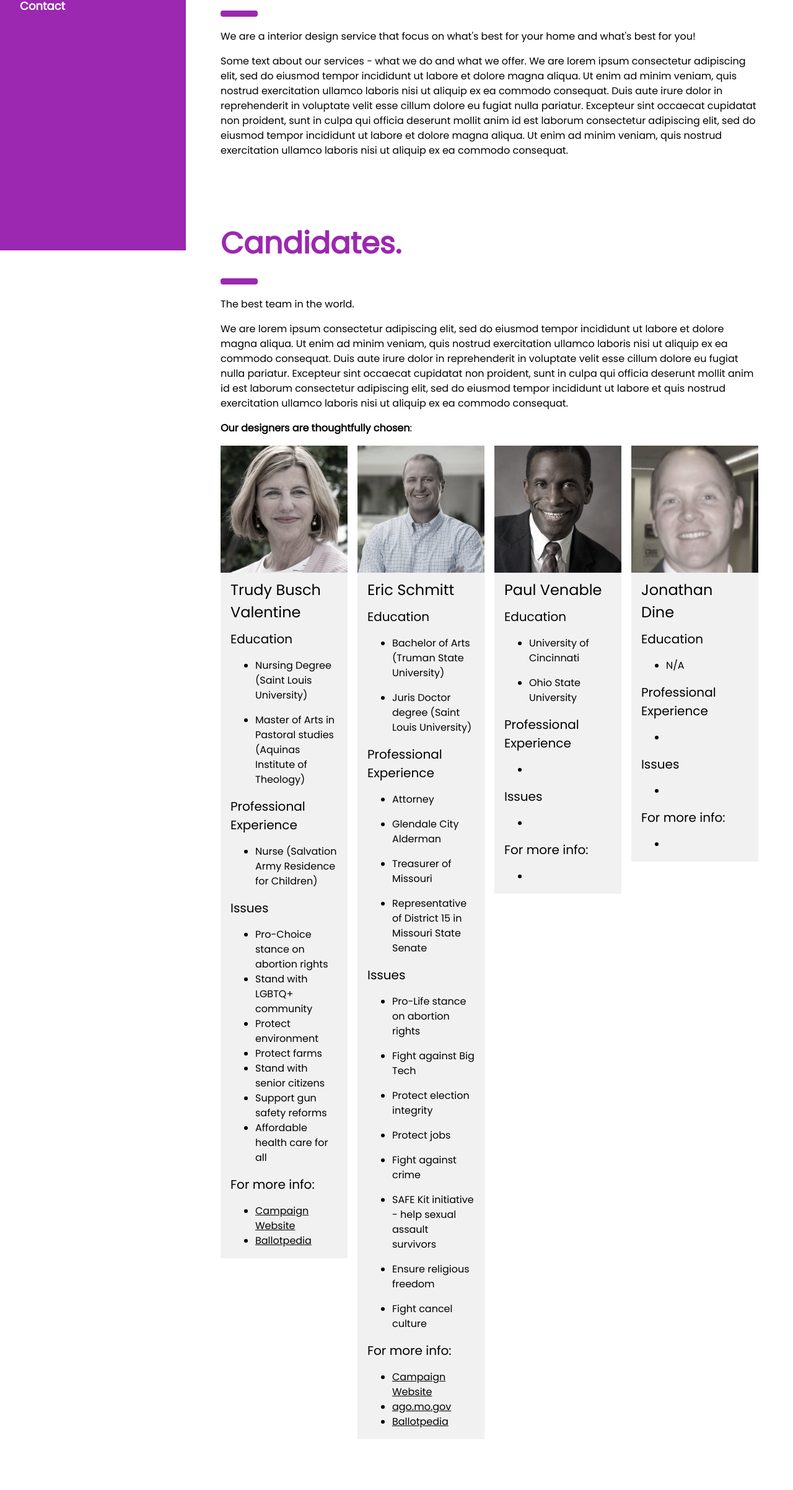
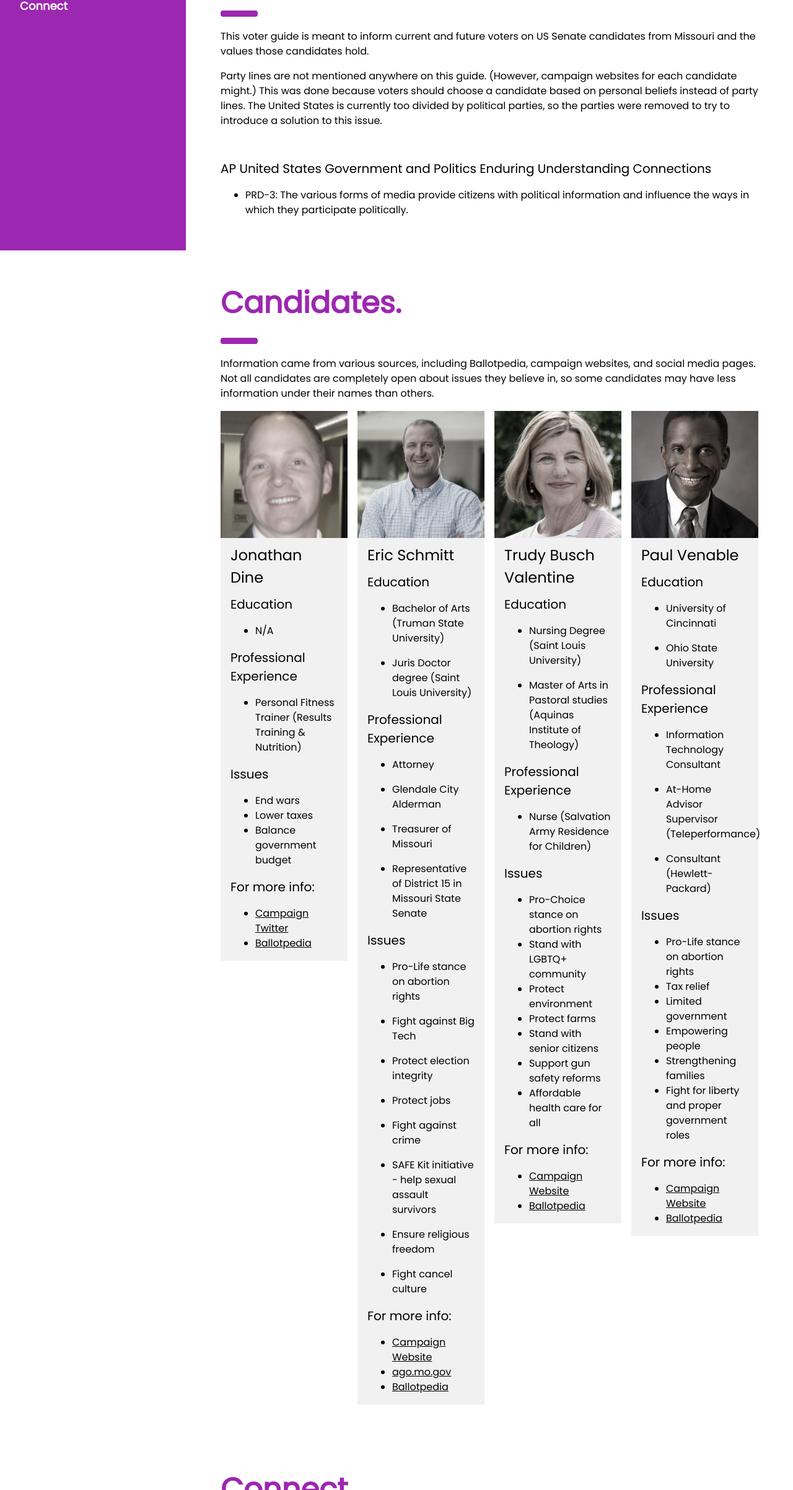
Before and after one commit to 23bottUA/MO-Senate-Voter-Guide, a plain HTML site: page index.html in a window 1280 px wide. Shown: the part 396-2800 px from the top of the page at 62% size. Drawn offline with nearby package versions, Linux system fonts and the light colour scheme.

Commit message:
Completed (for now)

```diff
--- a/index.html
+++ b/index.html
@@ -1,7 +1,7 @@
 <!DOCTYPE html>
 <html lang="en">
 <head>
-<title>MO Senate Voter Guide</title>
+<title>MO Senate Voter Guide '22</title>
 <meta charset="UTF-8">
 <meta name="viewport" content="width=device-width, initial-scale=1">
 <link rel="stylesheet" href="https://www.w3schools.com/w3css/4/w3.css">
@@ -19,20 +19,20 @@ body {font-size:16px;}
 <nav class="w3-sidebar w3-purple w3-collapse w3-top w3-large w3-padding" style="z-index:3;width:300px;font-weight:bold;" id="mySidebar"><br>
   <a href="javascript:void(0)" onclick="w3_close()" class="w3-button w3-hide-large w3-display-topleft" style="width:100%;font-size:22px">Close Menu</a>
   <div class="w3-container">
-    <h3 class="w3-padding-64"><b>MO Senate<br>Voter Guide</b></h3>
+    <h3 class="w3-padding-64"><b>MO Senate<br>Voter Guide '22</b></h3>
   </div>
   <div class="w3-bar-block">
     <a href="#" onclick="w3_close()" class="w3-bar-item w3-button w3-hover-white">Home</a>
     <a href="#about" onclick="w3_close()" class="w3-bar-item w3-button w3-hover-white">About</a>
     <a href="#candidates" onclick="w3_close()" class="w3-bar-item w3-button w3-hover-white">Candidates</a>
-    <a href="#contact" onclick="w3_close()" class="w3-bar-item w3-button w3-hover-white">Contact</a>
+    <a href="#connect" onclick="w3_close()" class="w3-bar-item w3-button w3-hover-white">Connect</a>
   </div>
 </nav>
 
 <!-- Top menu on small screens -->
 <header class="w3-container w3-top w3-hide-large w3-purple w3-xlarge w3-padding">
   <a href="javascript:void(0)" class="w3-button w3-purple w3-margin-right" onclick="w3_open()">☰</a>
-  <span>MO Senate Voter Guide</span>
+  <span>MO Senate Voter Guide '22</span>
 </header>
 
 <!-- Overlay effect when opening sidebar on small screens -->
@@ -43,7 +43,7 @@ body {font-size:16px;}
 
   <!-- Header -->
     <div class="w3-container" style="margin-top:80px" id="">
-      <h1 class="w3-jumbo"><b>MO Senate Voter Guide</b></h1>
+      <h1 class="w3-jumbo"><b>MO Senate Voter Guide '22</b></h1>
       <hr style="width:50px;border:5px solid #9c27b0" class="w3-round">
     </div>
 
@@ -51,55 +51,48 @@ body {font-size:16px;}
   <div class="w3-container" id="about" style="margin-top:75px">
     <h1 class="w3-xxxlarge w3-text-purple"><b>About.</b></h1>
     <hr style="width:50px;border:5px solid #9c27b0" class="w3-round">
-    <p>We are a interior design service that focus on what's best for your home and what's best for you!</p>
-    <p>Some text about our services - what we do and what we offer. We are lorem ipsum consectetur adipiscing elit, sed do eiusmod tempor incididunt ut labore et dolore magna aliqua. Ut enim ad minim veniam, quis nostrud exercitation ullamco laboris nisi ut aliquip ex ea commodo consequat. Duis aute irure
-    dolor in reprehenderit in voluptate velit esse cillum dolore eu fugiat nulla pariatur. Excepteur sint occaecat cupidatat non proident, sunt in culpa qui officia deserunt mollit anim id est laborum consectetur adipiscing elit, sed do eiusmod tempor
-    incididunt ut labore et dolore magna aliqua. Ut enim ad minim veniam, quis nostrud exercitation ullamco laboris nisi ut aliquip ex ea commodo consequat.
-    </p>
+    <p>This voter guide is meant to inform current and future voters on US Senate candidates from Missouri and the values those candidates hold.</p>
+    <p>Party lines are not mentioned anywhere on this guide. (However, campaign websites for each candidate might.) This was done because voters should choose a candidate based on personal beliefs instead of party lines. The United States is currently too divided by political parties, so the parties were removed to try to introduce a solution to this issue.</p>
+    <br>
+    <h4>AP United States Government and Politics Enduring Understanding Connections</h4>
+    <ul>
+      <li>    <p>PRD-3: The various forms of media provide citizens with political information and influence the ways in which they participate politically.</p></li>
+    </ul>
   </div>
 
   <!-- Designers -->
   <div class="w3-container" id="candidates" style="margin-top:75px">
     <h1 class="w3-xxxlarge w3-text-purple"><b>Candidates.</b></h1>
     <hr style="width:50px;border:5px solid #9c27b0" class="w3-round">
-    <p>The best team in the world.</p>
-    <p>We are lorem ipsum consectetur adipiscing elit, sed do eiusmod tempor incididunt ut labore et dolore magna aliqua. Ut enim ad minim veniam, quis nostrud exercitation ullamco laboris nisi ut aliquip ex ea commodo consequat. Duis aute irure
-    dolor in reprehenderit in voluptate velit esse cillum dolore eu fugiat nulla pariatur. Excepteur sint occaecat cupidatat non proident, sunt in culpa qui officia deserunt mollit anim id est laborum consectetur adipiscing elit, sed do eiusmod tempor
-    incididunt ut labore et quis nostrud exercitation ullamco laboris nisi ut aliquip ex ea commodo consequat.
+    <p>Information came from various sources, including Ballotpedia, campaign websites, and social media pages. Not all candidates are completely open about issues they believe in, so some candidates may have less information under their names than others.
     </p>
-    <p><b>Our designers are thoughtfully chosen</b>:</p>
   </div>
 
   <!-- The Team -->
   <div class="w3-row-padding w3-grayscale">
     <div class="w3-col m3 w3-margin-bottom">
       <div class="w3-light-grey">
-        <img src="./valentine.jpg" alt="Trudy Busch Valentine" style="width:100%">
+        <img src="./dine.png" alt="Jonathan Dine" style="width:100%">
         <div class="w3-container">
-          <h3>Trudy Busch Valentine</h3>
+          <h3>Jonathan Dine</h3>
           <h4>Education</h4>
           <ul>
-            <li><p>Nursing Degree (Saint Louis University)</p></li>
-            <li><p>Master of Arts in Pastoral studies (Aquinas Institute of Theology)</p></li>
+            <li><p>N/A</p></li>
           </ul>
           <h4>Professional Experience</h4>
           <ul>
-            <li><p>Nurse (Salvation Army Residence for Children)</p></li>
+            <li><p>Personal Fitness Trainer (Results Training & Nutrition)</p></li>
           </ul>
           <h4>Issues</h4>
           <ul>
-            <li>Pro-Choice stance on abortion rights</li>
-            <li>Stand with LGBTQ+ community</li>
-            <li>Protect environment</li>
-            <li>Protect farms</li>
-            <li>Stand with senior citizens</li>
-            <li>Support gun safety reforms</li>
-            <li>Affordable health care for all</li>
+            <li>End wars</li>
+            <li>Lower taxes</li>
+            <li>Balance government budget</li>
           </ul>
           <h4>For more info:</h4>
           <ul>
-            <li><a href="https://www.trudybuschvalentine.com/">Campaign Website</a></li>
-            <li><a href="https://ballotpedia.org/Trudy_Busch_Valentine">Ballotpedia</a></li>
+            <li><a href="https://twitter.com/JonathanDine">Campaign Twitter</a></li>
+            <li><a href="https://ballotpedia.org/Jonathan_Dine">Ballotpedia</a></li>
           </ul>
         </div>
       </div>
@@ -143,6 +136,38 @@ body {font-size:16px;}
     </div>
     <div class="w3-col m3 w3-margin-bottom">
       <div class="w3-light-grey">
+        <img src="./valentine.jpg" alt="Trudy Busch Valentine" style="width:100%">
+        <div class="w3-container">
+          <h3>Trudy Busch Valentine</h3>
+          <h4>Education</h4>
+          <ul>
+            <li><p>Nursing Degree (Saint Louis University)</p></li>
+            <li><p>Master of Arts in Pastoral studies (Aquinas Institute of Theology)</p></li>
+          </ul>
+          <h4>Professional Experience</h4>
+          <ul>
+            <li><p>Nurse (Salvation Army Residence for Children)</p></li>
+          </ul>
+          <h4>Issues</h4>
+          <ul>
+            <li>Pro-Choice stance on abortion rights</li>
+            <li>Stand with LGBTQ+ community</li>
+            <li>Protect environment</li>
+            <li>Protect farms</li>
+            <li>Stand with senior citizens</li>
+            <li>Support gun safety reforms</li>
+            <li>Affordable health care for all</li>
+          </ul>
+          <h4>For more info:</h4>
+          <ul>
+            <li><a href="https://www.trudybuschvalentine.com/">Campaign Website</a></li>
+            <li><a href="https://ballotpedia.org/Trudy_Busch_Valentine">Ballotpedia</a></li>
+          </ul>
+        </div>
+      </div>
+    </div>
+    <div class="w3-col m3 w3-margin-bottom">
+      <div class="w3-light-grey">
         <img src="./venable.jpeg" alt="Paul Venable" style="width:100%">
         <div class="w3-container">
           <h3>Paul Venable</h3>
@@ -153,39 +178,23 @@ body {font-size:16px;}
           </ul>
           <h4>Professional Experience</h4>
           <ul>
-            <li><p></p></li>
+            <li><p>Information Technology Consultant</p></li>
+            <li><p>At-Home Advisor Supervisor (Teleperformance)</p></li>
+            <li><p>Consultant (Hewlett-Packard)</p></li>
           </ul>
           <h4>Issues</h4>
           <ul>
-            <li></li>
+            <li>Pro-Life stance on abortion rights</li>
+            <li>Tax relief</li>
+            <li>Limited government</li>
+            <li>Empowering people</li>
+            <li>Strengthening families</li>
+            <li>Fight for liberty and proper government roles</li>
           </ul>
           <h4>For more info:</h4>
           <ul>
-            <li><a href="#"></a></li>
-          </ul>
-        </div>
-      </div>
-    </div>
-    <div class="w3-col m3 w3-margin-bottom">
-      <div class="w3-light-grey">
-        <img src="./dine.png" alt="Jonathan Dine" style="width:100%">
-        <div class="w3-container">
-          <h3>Jonathan Dine</h3>
-          <h4>Education</h4>
-          <ul>
-            <li><p>N/A</p></li>
-          </ul>
-          <h4>Professional Experience</h4>
-          <ul>
-            <li><p></p></li>
-          </ul>
-          <h4>Issues</h4>
-          <ul>
-            <li></li>
-          </ul>
-          <h4>For more info:</h4>
-          <ul>
-            <li><a href="#"></a></li>
+            <li><a href="https://paulvenable.org/index.html">Campaign Website</a></li>
+            <li><a href="https://ballotpedia.org/Paul_Venable">Ballotpedia</a></li>
           </ul>
         </div>
       </div>
@@ -193,25 +202,37 @@ body {font-size:16px;}
   </div>
 
   <!-- Contact -->
-  <div class="w3-container" id="contact" style="margin-top:75px">
-    <h1 class="w3-xxxlarge w3-text-purple"><b>Contact.</b></h1>
+  <div class="w3-container" id="connect" style="margin-top:75px">
+    <h1 class="w3-xxxlarge w3-text-purple"><b>Connect.</b></h1>
     <hr style="width:50px;border:5px solid #9c27b0" class="w3-round">
-    <p>Do you want us to style your home? Fill out the form and fill me in with the details :) We love meeting new people!</p>
-    <!-- <form action="/action_page.php" target="_blank">
-      <div class="w3-section">
-        <label>Name</label>
-        <input class="w3-input w3-border" type="text" name="Name" required>
-      </div>
-      <div class="w3-section">
-        <label>Email</label>
-        <input class="w3-input w3-border" type="text" name="Email" required>
-      </div>
-      <div class="w3-section">
-        <label>Message</label>
-        <input class="w3-input w3-border" type="text" name="Message" required>
-      </div>
-      <button type="submit" class="w3-button w3-block w3-padding-large w3-purple w3-margin-bottom">Send Message</button>
-    </form> -->
+    <h3>Jonathan Dine</h3>
+    <ul>
+      <li>Twitter: <a href="https://twitter.com/JonathanDine">@JonathanDine</a></li>
+      <li>Facebook: <a href="https://www.facebook.com/jonathan.dine.1">Jonathan Dine</a></li>
+    </ul>
+    <h3>Eric Schmitt</h3>
+    <ul>
+      <li>Text SCHMITT to 30409</li>
+      <li>Twitter: <a href="https://www.twitter.com/schmitt4senate">@Schmitt4Senate</a></li>
+      <li>Facebook: <a href="https://www.facebook.com/SchmittForSenate/about_contact_and_basic_info">Eric Schmitt</a></li>
+      <li>Instagram: <a href="https://www.instagram.com/schmittforsenate/">@schmittforsenate</a></li>
+      <li>YouTube: <a href="https://www.youtube.com/channel/UCIuTVMXz4r5mzRKIPSb-e6g">Eric Schmitt for Senate</a></li>
+    </ul>
+    <h3>Trudy Busch Valentine</h3>
+    <ul>
+      <li>Email: <a href="mailto:info@trudybuschvalentine.com">Info@TrudyBuschValentine.com</a></li>
+      <li>Twitter: <a href="https://twitter.com/buschvalentine">@buschvalentine</a></li>
+      <li>Facebook: <a href="https://www.facebook.com/TrudyBuschValentine/">Trudy Busch Valentine</a></li>
+      <li>Instagram: <a href="https://www.instagram.com/trudybuschvalentine/">@trudybuschvalentine</a></li>
+      <li>YouTube: <a href="https://www.youtube.com/c/TrudyBuschValentine">Trudy Busch Valentine</a></li>
+    </ul>
+    <h3>Paul Venable</h3>
+    <ul>
+      <li>Email: <a href="mailto:liberty@anationofkings.com">liberty@anationofkings.com</a></li>
+      <li>Twitter: <a href="https://www.twitter.com/PaulVenable11">@PaulVenable11</a></li>
+      <li>Facebook: <a href="https://www.facebook.com/pt.venable">Paul Venable</a></li>
+      <li>LinkedIn: <a href="https://www.linkedin.com/in/paul-venable-b94ab85/">Paul Venable</a></li>
+    </ul>
   </div>
 
 <!-- End page content -->
```
